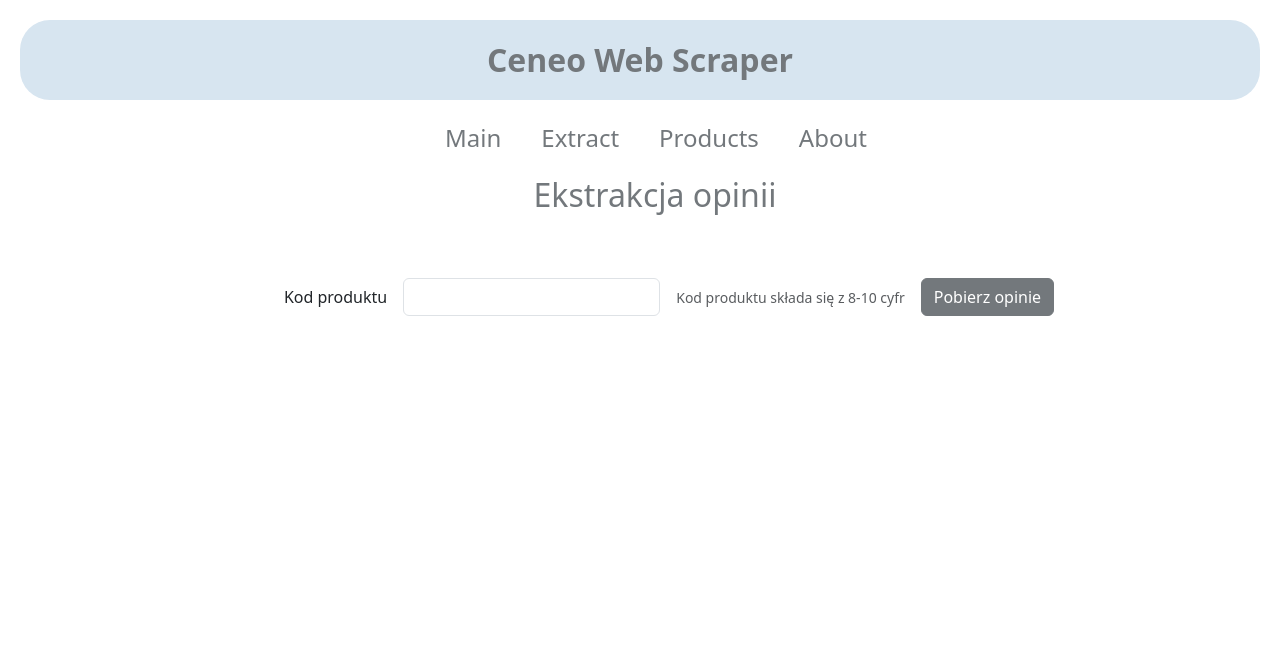
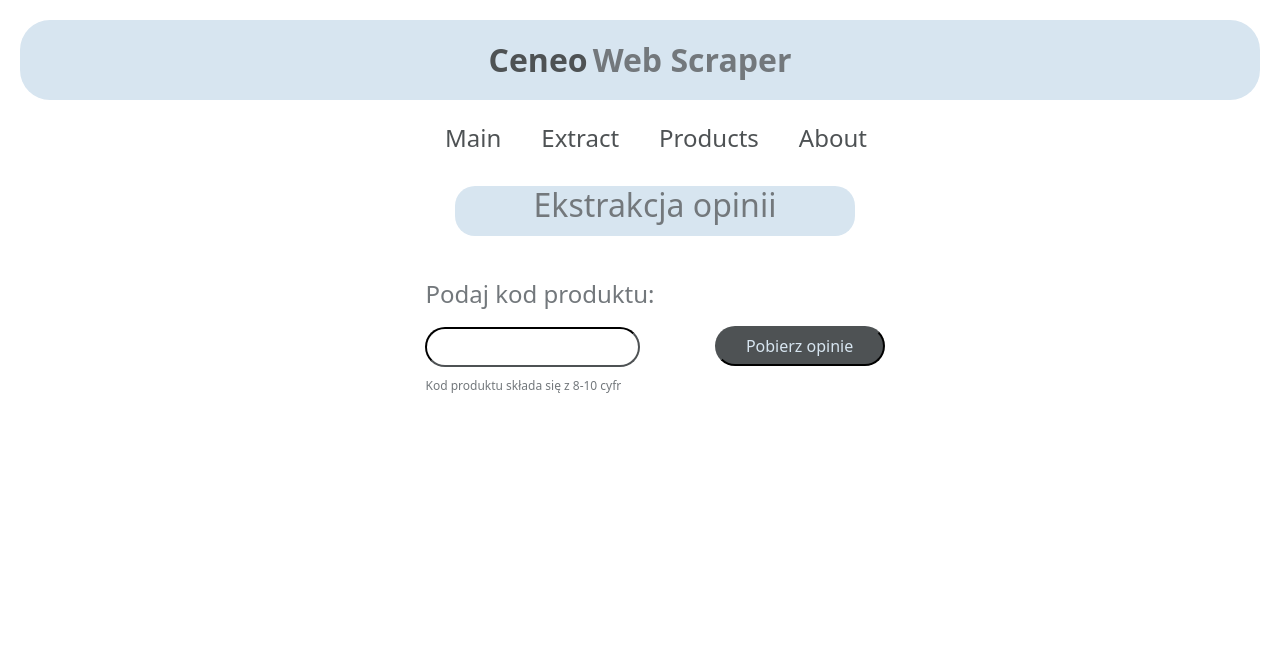
Before and after one commit to OlenaZhylenkova/CeneoWebScraperOZ, a Flask app: page /extract in a window 1280 px wide. Shown: the top 651 px of the page. Run offline with Flask 3, Linux system fonts and the light colour scheme.

Commit message:
Update 2024-05-20

```diff
--- a/app/static/style.css
+++ b/app/static/style.css
@@ -7,14 +7,6 @@
 
 section{
     margin-left: 30px;
-}
-
-.ceneo {
-    transition: all 500ms;
-}
-
-.ceneo:hover {
-    font-size-adjust: 20px;
 }
 
 .ceneo{
@@ -32,11 +24,34 @@ section{
     margin-right: 20px;
     margin-bottom: 20px;
 }
+
+span{
+    font-size: 32px;
+    margin-right: 5px;
+    font-weight: bold;
+    height: 80px;
+    color: #4e5254;
+}
+
+h2{
+    color: #4e5254;
+}
+
+.menu-item{
+    text-decoration: none;
+    list-style-type: none;
+}
+
+.menu{
+    text-decoration: none;
+}
+
 a {
-color: #73787C;
+    color: #4e5254;
   position: relative;
   text-decoration: none;
   font-size: 24px;
+  font-weight: 500;
 }
 
 a::before {
@@ -46,7 +61,7 @@ a::before {
   width: 100%;
   height: 4px;
   border-radius: 4px;
-  background-color: #73787C;
+  background-color: #4e5254;
   bottom: 0;
   left: 0;
   transform-origin: right;
@@ -62,24 +77,72 @@ a:hover::before {
 }
 
 a:hover{
-    color: #73787C;
+    color: #4e5254;
     text-decoration: none;
 }
-
-/* Presentational Styles */
 
 .header_text{
     margin-top: 20px;
 }
 
-.menu-item{
-    text-decoration: none;
-    list-style-type: none;
+.no-btn{
+    display: flex;
+    flex-direction: column;
+    gap: 10px;
 }
 
-.menu{
-    text-decoration: none;
+.form-div{
+    display: flex;
+    gap: 60px;
+    justify-content: center;
+    align-items: center;
 }
+
+.help-kod-span{
+    font-size: 12px;
+}
+
+label{
+    font-size: 24px;
+    color: #73787C;
+    margin-left: -20px;
+}
+
+input{
+    width: 215px;
+    margin-top: 5px;
+    border-radius: 20px;
+    height: 40px;
+    border-color: #4e5254;
+    border-width: 2px;
+}
+
+input:hover{
+    border-width: 3px;
+    transition: 0.3s;
+}
+
+p{
+    color: #73787C;
+}
+
+button{
+    height: 40px;
+    width: 170px;
+    margin-top: 45px;
+    border-radius: 20px;
+    background-color: #4e5254;
+    color: #D7E5F0;
+    border-color: #4e5254;
+}
+
+button:hover{
+    background-color: #D7E5F0;
+    color: #4e5254;
+    border-color: #D7E5F0;
+    transition: 0.5s;
+}
+
 
 .footer {
     color: #73787C;
@@ -133,6 +196,16 @@ a:hover{
 
 .header_text{
     color: #73787C;
+    margin-top: 30px;
+}
+
+.header_box{
+    background-color: #D7E5F0;
+    width: 400px;
+    height: 50px;
+    margin-left: auto;
+    margin-right: auto;
+    border-radius: 20px;
 }
 
 .col-auto{
--- a/app/templates/base.html
+++ b/app/templates/base.html
@@ -11,7 +11,12 @@
 </head>
 <body>
     <header class = "header">
-        <h2 class = "ceneo">Ceneo Web Scraper</h2>
+
+        <h2 class = "ceneo">
+            <a href="https://www.ceneo.pl" class = "ceneo-animation"> <span>Ceneo</span></a>
+            Web Scraper
+        </h2>
+
         <ul class="menu">
             <li class="menu-item"><a href="{{url_for('index')}}" class="menu-link">Main</a></li>
             <li class="menu-item"><a href="{{url_for('extract')}}" class="menu-link">Extract</a></li>
--- a/app/templates/extract.html
+++ b/app/templates/extract.html
@@ -1,16 +1,41 @@
 {%extends 'base.html'%}
 {%block content%}
+<div class="header_box">
     <h2 class="text-center header_text">Ekstrakcja opinii</h2>
+</div>
     {% if error is defined%}
-    <div class="alert alert-secondary" role="alert">
-        <strong></strong> {{error}}
-        <button type="button" class = "btn-close" data-bs-dismiss = "alert" aria-label="Close"></button>
-    </div>
-    {%endif%}
-    <form action="{{url_for('extract')}}" method ="post" class = "form">
+        <div class="alert alert-secondary" role="alert">
+            <strong></strong> {{error}}
+            <button type="button" class = "btn-close" data-bs-dismiss = "alert" aria-label="Close"></button>
+        </div>
+    {% endif %}
+
+    <form action="{{url_for('extract')}}" method = "post" class="form">
+
+        <div class="form-div">
+            <div class="no-btn">
+                <div class="product_id">
+                    <label for="product_id" class = "label_kod">Podaj kod produktu: </label>
+                </div>
+
+                <div class="product_id-input">
+                    <input type="text" name = "product_id" class = "form-input">
+                </div>
+
+                <div class="kod-help">
+                    <p class="help-kod-span">Kod produktu składa się z 8-10 cyfr</p>
+                </div>
+            </div>
+
+            <div class="button-div">
+                <button class="submit" type ="submit">Pobierz opinie</button>
+            </div>
+        </div>
+    </form>
+    <!-- <form action="{{url_for('extract')}}" method ="post" class = "form">
         <div class="product_id row g-3 align-items-center" >
             <div class="col-auto">
-                <label for="product_id" class = "col-form-label">Kod produktu</label>
+                <label for="product_id" class = "col-form-label"> <span>Kod produktu</span> </label>
             </div>
             <div class="col-auto">
                 <input type="text" name="product_id" id="product_id" class="form-control">
@@ -23,5 +48,5 @@
             </div>
         </div>
     </form>
-    <label for="product_id"></label>
+    <label for="product_id"></label> -->
 {% endblock %}
```
